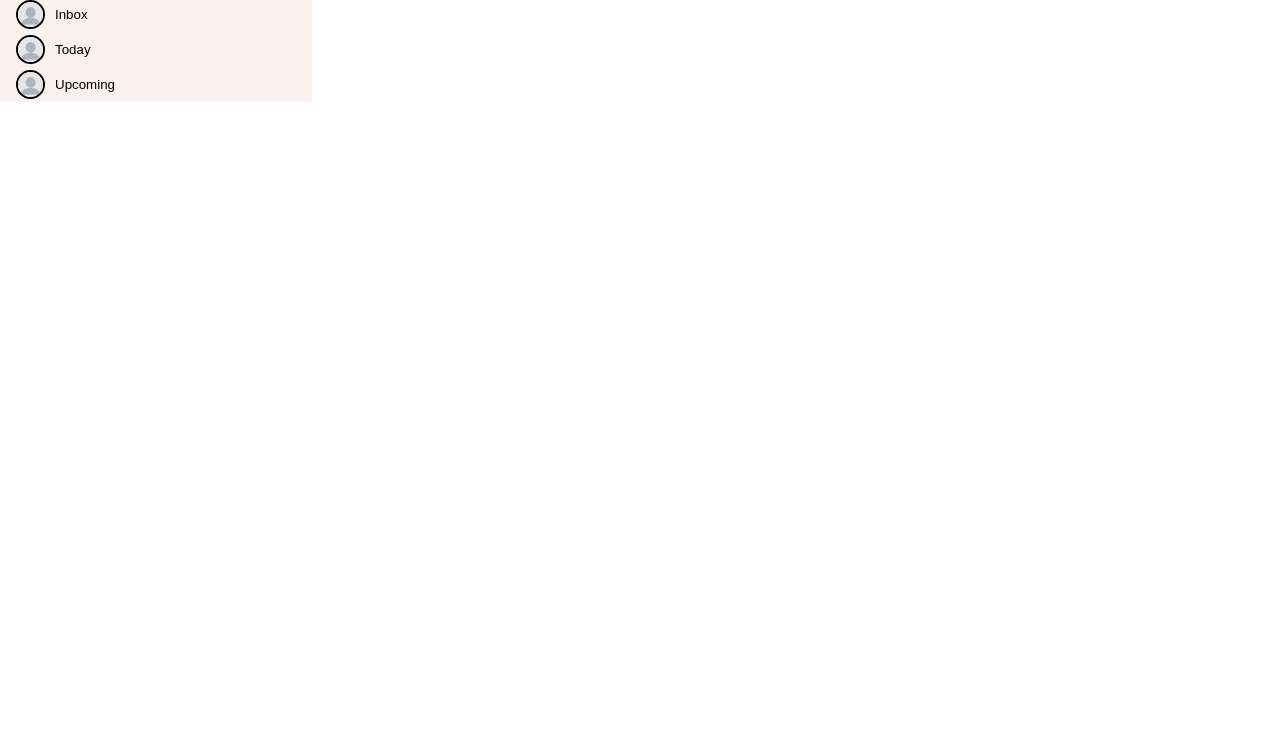
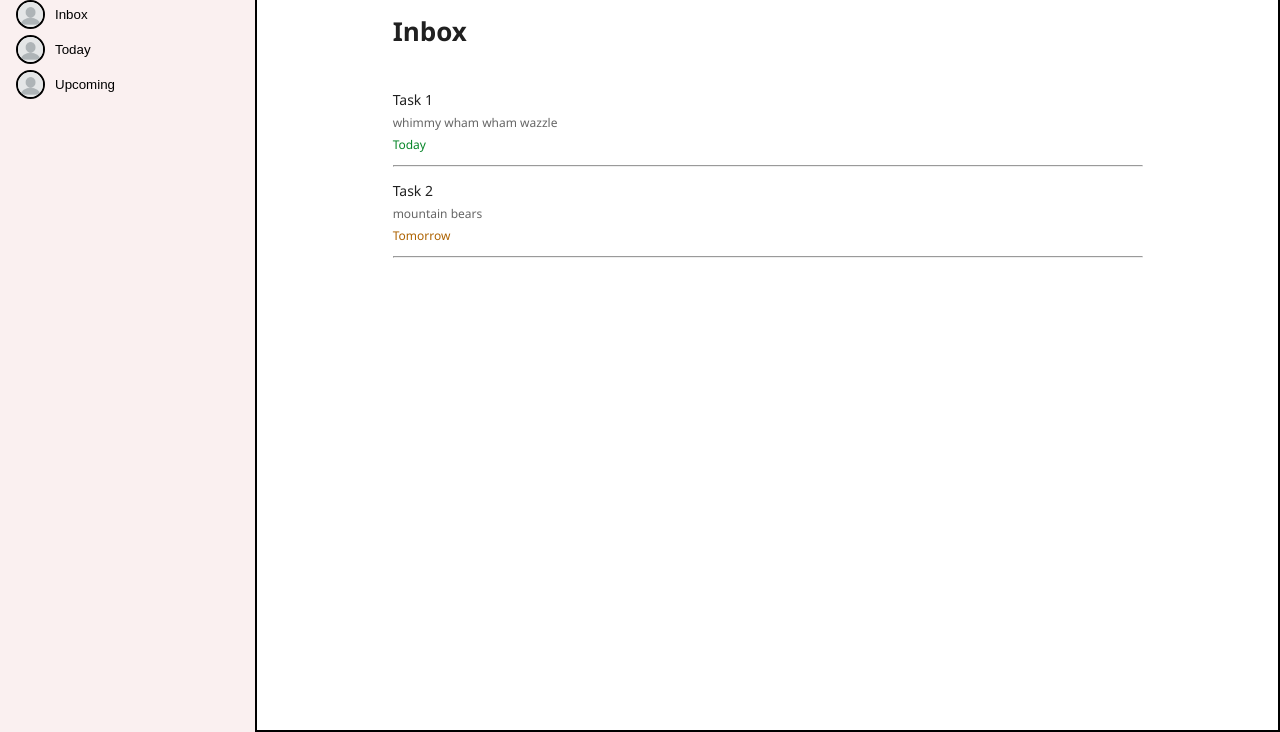
Before and after one commit to LiamPC01/todo-list, a plain HTML site: page index.html in a window 1280 px wide. Shown: the part 68-800 px from the top of the page. Drawn offline with Linux system fonts and the light colour scheme.

Commit message:
list of tasks first written in html

```diff
--- a/index.html
+++ b/index.html
@@ -27,11 +27,29 @@
                     <p class="side-panel-btn-label">Upcoming</p>
                 </button>
 
+
             </div>
         </div>
         <div id="content">
 
+            <div id="list-item-container">
+                <h2>Inbox</h2>
+                <div class="list-item">
+                    <p class="list-item-title">Task 1</p>
+                    <p class="list-item-description">whimmy wham wham wazzle</p>
+                    <p class=" date due-today">Today</p>
+                    <hr>
+                </div>
+                <div class="list-item">
+                    <p class="list-item-title">Task 2</p>
+                    <p class="list-item-description">mountain bears</p>
+                    <p class="date due-tomorrow">Tomorrow</p>
+                    <hr>
+                </div>
+            </div>
+
         </div>
     </div>
 </body>
+<script src="./main.js"></script>
 </html>
--- a/main.js
+++ b/main.js
@@ -7,26 +7,90 @@
  * If you are looking for production-ready output files, see mode: "production" (https://webpack.js.org/configuration/mode/).
  */
 /******/ (() => { // webpackBootstrap
+/******/ 	"use strict";
 /******/ 	var __webpack_modules__ = ({
 
 /***/ "./src/index.js":
 /*!**********************!*\
   !*** ./src/index.js ***!
   \**********************/
-/***/ (() => {
+/***/ ((__unused_webpack_module, __webpack_exports__, __webpack_require__) => {
 
-eval("\n\n//# sourceURL=webpack://todolist/./src/index.js?");
+eval("__webpack_require__.r(__webpack_exports__);\n/* harmony import */ var _loadInbox_js__WEBPACK_IMPORTED_MODULE_0__ = __webpack_require__(/*! ./loadInbox.js */ \"./src/loadInbox.js\");\n\n\n(0,_loadInbox_js__WEBPACK_IMPORTED_MODULE_0__[\"default\"])();\n\n\n//# sourceURL=webpack://todolist/./src/index.js?");
+
+/***/ }),
+
+/***/ "./src/loadInbox.js":
+/*!**************************!*\
+  !*** ./src/loadInbox.js ***!
+  \**************************/
+/***/ ((__unused_webpack_module, __webpack_exports__, __webpack_require__) => {
+
+eval("__webpack_require__.r(__webpack_exports__);\n/* harmony export */ __webpack_require__.d(__webpack_exports__, {\n/* harmony export */   \"default\": () => (__WEBPACK_DEFAULT_EXPORT__)\n/* harmony export */ });\nfunction loadInbox() {\n    //  //clear current content\n    //  document.getElementById('content').innerHTML = \"\";\n    //  const contentElement = document.getElementById(\"content\");\n\n    //  const listDiv = document.createElement(\"div\");\n    //  listDiv.classList = \"list-div\";\n    //  contentElement.appendChild(listDiv)\n \n    //  //create headline\n    //  const headline = document.createElement(\"h2\");\n    //  const headText = document.createTextNode(\"Inbox\");\n    //  headline.classList = \"content-title\";\n    //  headline.appendChild(headText);\n    //  listDiv.appendChild(headline);\n \n}\n\n/* harmony default export */ const __WEBPACK_DEFAULT_EXPORT__ = (loadInbox);\n\n//# sourceURL=webpack://todolist/./src/loadInbox.js?");
 
 /***/ })
 
 /******/ 	});
 /************************************************************************/
+/******/ 	// The module cache
+/******/ 	var __webpack_module_cache__ = {};
+/******/
+/******/ 	// The require function
+/******/ 	function __webpack_require__(moduleId) {
+/******/ 		// Check if module is in cache
+/******/ 		var cachedModule = __webpack_module_cache__[moduleId];
+/******/ 		if (cachedModule !== undefined) {
+/******/ 			return cachedModule.exports;
+/******/ 		}
+/******/ 		// Create a new module (and put it into the cache)
+/******/ 		var module = __webpack_module_cache__[moduleId] = {
+/******/ 			// no module.id needed
+/******/ 			// no module.loaded needed
+/******/ 			exports: {}
+/******/ 		};
+/******/
+/******/ 		// Execute the module function
+/******/ 		__webpack_modules__[moduleId](module, module.exports, __webpack_require__);
+/******/
+/******/ 		// Return the exports of the module
+/******/ 		return module.exports;
+/******/ 	}
+/******/
+/************************************************************************/
+/******/ 	/* webpack/runtime/define property getters */
+/******/ 	(() => {
+/******/ 		// define getter functions for harmony exports
+/******/ 		__webpack_require__.d = (exports, definition) => {
+/******/ 			for(var key in definition) {
+/******/ 				if(__webpack_require__.o(definition, key) && !__webpack_require__.o(exports, key)) {
+/******/ 					Object.defineProperty(exports, key, { enumerable: true, get: definition[key] });
+/******/ 				}
+/******/ 			}
+/******/ 		};
+/******/ 	})();
+/******/
+/******/ 	/* webpack/runtime/hasOwnProperty shorthand */
+/******/ 	(() => {
+/******/ 		__webpack_require__.o = (obj, prop) => (Object.prototype.hasOwnProperty.call(obj, prop))
+/******/ 	})();
+/******/
+/******/ 	/* webpack/runtime/make namespace object */
+/******/ 	(() => {
+/******/ 		// define __esModule on exports
+/******/ 		__webpack_require__.r = (exports) => {
+/******/ 			if(typeof Symbol !== 'undefined' && Symbol.toStringTag) {
+/******/ 				Object.defineProperty(exports, Symbol.toStringTag, { value: 'Module' });
+/******/ 			}
+/******/ 			Object.defineProperty(exports, '__esModule', { value: true });
+/******/ 		};
+/******/ 	})();
+/******/
+/************************************************************************/
 /******/
 /******/ 	// startup
 /******/ 	// Load entry module and return exports
 /******/ 	// This entry module can't be inlined because the eval devtool is used.
-/******/ 	var __webpack_exports__ = {};
-/******/ 	__webpack_modules__["./src/index.js"]();
+/******/ 	var __webpack_exports__ = __webpack_require__("./src/index.js");
 /******/
 /******/ })()
 ;
--- a/styles.css
+++ b/styles.css
@@ -2,14 +2,14 @@ body {
     margin: 0;
     font-size: 18px;
     font-family: 'Segoe UI', Tahoma, Geneva, Verdana, sans-serif;
+    height: 100vh;
+    color: #202020;
 }
 
 #page {
     display: flex;
-}
-
-div {
-    /* border: solid black 1px; */
+    height: 100%;
+    position: relative;
 }
 
 #side-panel {
@@ -66,3 +66,59 @@ button {
     /* object-fit: contain; */
     border: solid black 2px;
 }
+
+#content {
+    width: 100%;
+    padding-top: 57px;
+    display: flex;
+    flex-direction: column;
+    /* justify-content: center; */
+    align-items: center;
+    border: solid black 2px;
+}
+
+.content-title {
+    margin-top: 0px;
+}
+
+.list-div {
+    border: solid grey 2px;
+}
+
+#list-item-container {
+    width: 750px;
+}
+
+#list-item-container h2 {
+    padding-bottom: 20px;
+    font-size: 26px;
+}
+
+
+
+.list-item-title {
+    margin-bottom: 0px;
+    color: #202020;
+    font-size: 14px;
+}
+
+.list-item-description{
+    color: #666666;
+    margin-top: 5px;
+    margin-bottom: 5px;
+    font-size: 12px;
+
+}
+
+.date {
+    font-size: 12px;
+    margin-top: 0px;
+}
+
+.due-today{
+    color: #058527;
+}
+
+.due-tomorrow{
+    color: #AD6200;
+}
```
